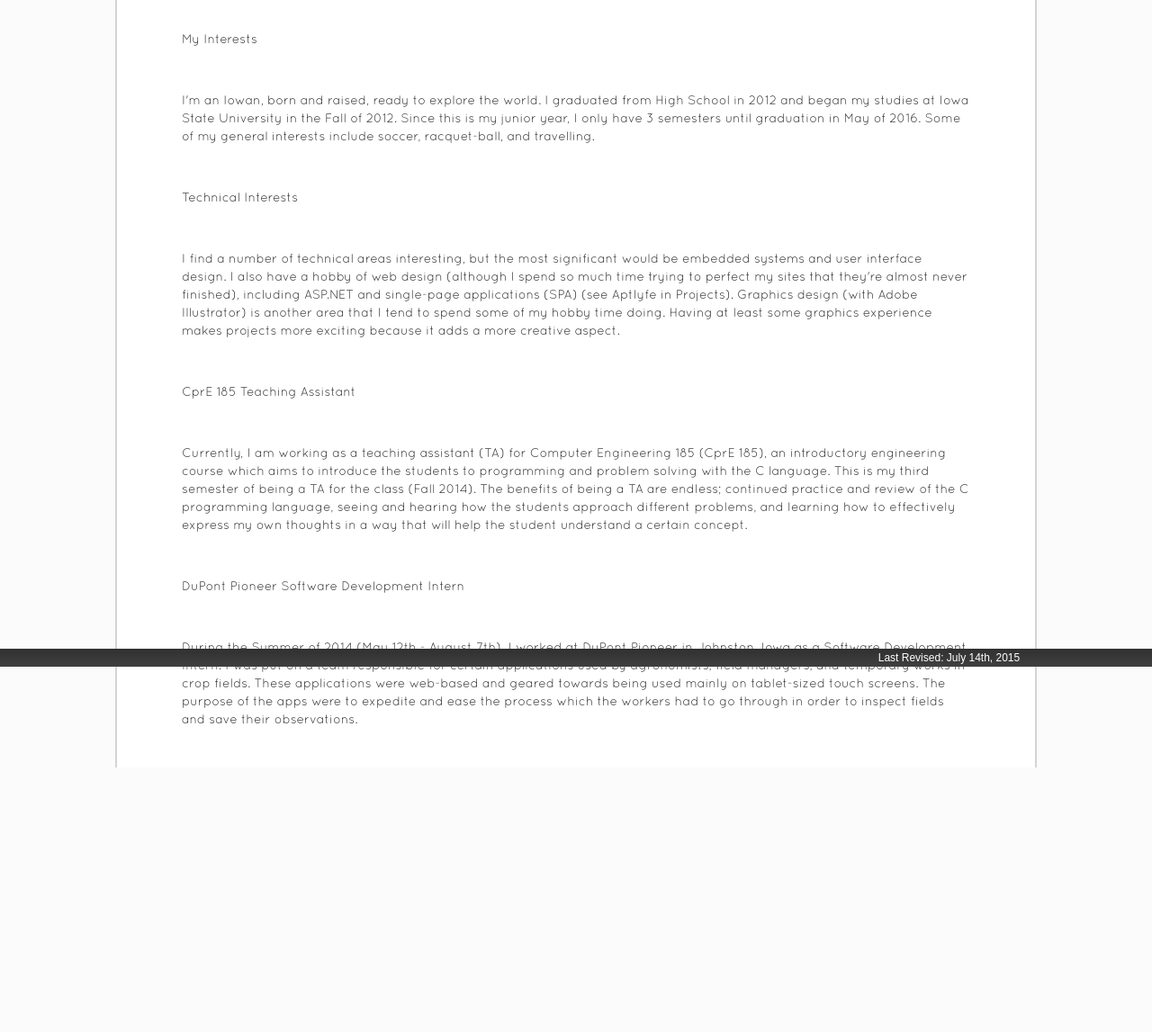
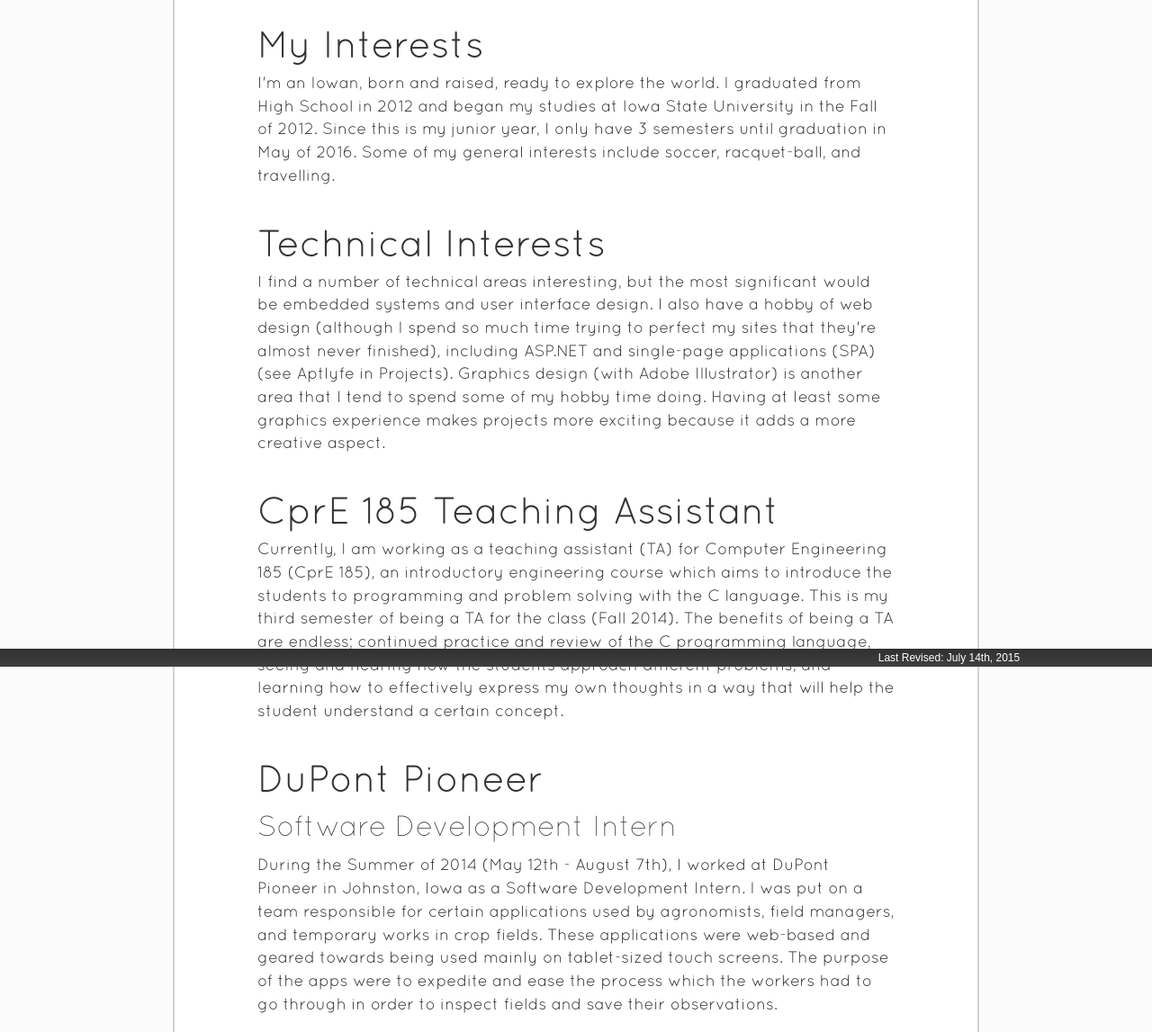
Before and after one commit to cbfshr/calfisher.com, a plain HTML site: page Index.html at #/About in a window 1280 px wide. Shown: the part 59-1206 px from the top of the page at 90% size. Before the commit the page ends 912 px from the top, so only its background shows below. Drawn offline with Linux system fonts and the light colour scheme.

Commit message:
Stylize sections and titles

```diff
--- a/Angular/Pages/About/About.html
+++ b/Angular/Pages/About/About.html
@@ -1,18 +1,18 @@
 <div id="barcelona">
 	<div id="cf">
-		<div class="row-fluid">
+		<div class="row-fluid body-title">
 			My Interests
 		</div>
-		<div class="row-fluid">
+		<div class="row-fluid body-section">
 			I'm an Iowan, born and raised, ready to explore the world. I graduated from High School in
 			2012 and began my studies at Iowa State University in the Fall of 2012. Since this is my junior year, I only have 3 semesters
 			until graduation in May of 2016. Some of my general interests include soccer, racquet-ball, and travelling.
 		</div>
 
-		<div class="row-fluid">
+		<div class="row-fluid body-title">
 			Technical Interests
 		</div>
-		<div class="row-fluid">
+		<div class="row-fluid body-section">
 			I find a number of technical areas interesting, but the most significant would be embedded systems and user interface design.
 			I also have a hobby of web design (although I spend so much time trying to perfect my sites that they're almost never finished),
 			including ASP.NET and single-page applications (SPA) (see Aptlyfe in Projects). Graphics design (with Adobe Illustrator) is another area that I tend
@@ -20,10 +20,10 @@
 			a more creative aspect.
 		</div>
 
-		<div class="row-fluid">
+		<div class="row-fluid body-title">
 			CprE 185 Teaching Assistant
 		</div>
-		<div class="row-fluid">
+		<div class="row-fluid body-section">
 			Currently, I am working as a teaching assistant (TA) for Computer Engineering 185 (CprE 185), an introductory engineering course
 			which aims to introduce the students to programming and problem solving with the C language. This is my third semester of
 			being a TA for the class (Fall 2014). The benefits of being a TA are endless; continued practice and review of the C programming
@@ -31,10 +31,14 @@
 			in a way that will help the student understand a certain concept.
 		</div>
 
-		<div class="row-fluid">
-			DuPont Pioneer Software Development Intern
+		<div class="row-fluid body-title">
+			DuPont Pioneer
+			<br />
+			<div class="job-title">
+				Software Development Intern
+			</div>
 		</div>
-		<div class="row-fluid">
+		<div class="row-fluid body-section">
 			During the Summer of 2014 (May 12th - August 7th), I worked at DuPont Pioneer in Johnston, Iowa as a Software Development Intern.
 			I was put on a team responsible for certain applications used by agronomists, field managers, and temporary works in crop fields.
 			These applications were web-based and geared towards being used mainly on tablet-sized touch screens. The purpose of the apps were
--- a/Content/Site.css
+++ b/Content/Site.css
@@ -21,10 +21,10 @@
 
 /*---Home---*/
 #barcelona {
-	width: 80%;
+	width: 70%;
 	height: 100%;
 	margin: 0px auto;
-	padding-top: 48px;
+	padding-top: 42px;
 }
 
 .container {
@@ -34,7 +34,7 @@
 }
 
 .row-fluid {
-	padding: 24px 32px;
+	padding: 16px 32px;
 
 	/*This CSS code is to INCLUDE borders and padding in the Width of the Element*/
 	-webkit-box-sizing: border-box; /* Safari/Chrome, other WebKit */
@@ -51,39 +51,28 @@
 
 #cf {
 	min-height: 100%;
-	padding: 20px 40px;
+	padding: 20px 60px;
 	background-color: white;
 	border-left: solid lightgrey 2px;
 	border-right: solid lightgrey 2px;
 }
 
-/* #about {
-	background-color: white;
+.body-title {
+	padding-bottom: 0;
+	font-family: Quicksand, Arial;
+	font-size: 42px;
 }
 
-#projects {
-	background-color: white;
+.job-title{
+	padding-bottom: 8px;
+	font-family: QuicksandLight;
+	font-size: 32px;
+
 }
 
-#contact {
-	background-color: white;
-} */
-
-.body-title {
-	padding: 36px 12px;
-
-	border: 1px black dashed;
-
-	font-family: Quicksand, Arial;
-	font-size: 48px;
-	text-align: center;
-}
-
-.body-text {
-	padding: 32px 12px;
-	border: 1px black dashed;
-
-	font-size: 22px;
+.body-section {
+	padding-top: 0;
+	font-size: 18px;
 }
 
 .appear-left-title {
--- a/Index.html
+++ b/Index.html
@@ -26,6 +26,7 @@
 	<style type="text/css">
 		@font-face { font-family: "Labtop Secundo"; src: url('../../../Content/Fonts/LabtopSecundo/LABTSEC_.ttf'); }
 		@font-face { font-family: Quicksand; src: url("Content/Fonts/quicksand/Quicksand-Regular.ttf"); }
+		@font-face { font-family: QuicksandLight; src: url("Content/Fonts/quicksand/Quicksand-Light.ttf"); }
 	</style>
 </head>
 <body ng-app="app">
```
Also changed, not shown: Angular/Pages/Home/Home.html (+6 -6 lines), Angular/Pages/Projects/Projects.html (+20 -8 lines), Content/Fonts/quicksand/Quicksand-Light.ttf (renamed from Content/Fonts/quicksand/Quicksand-Light.otf).
